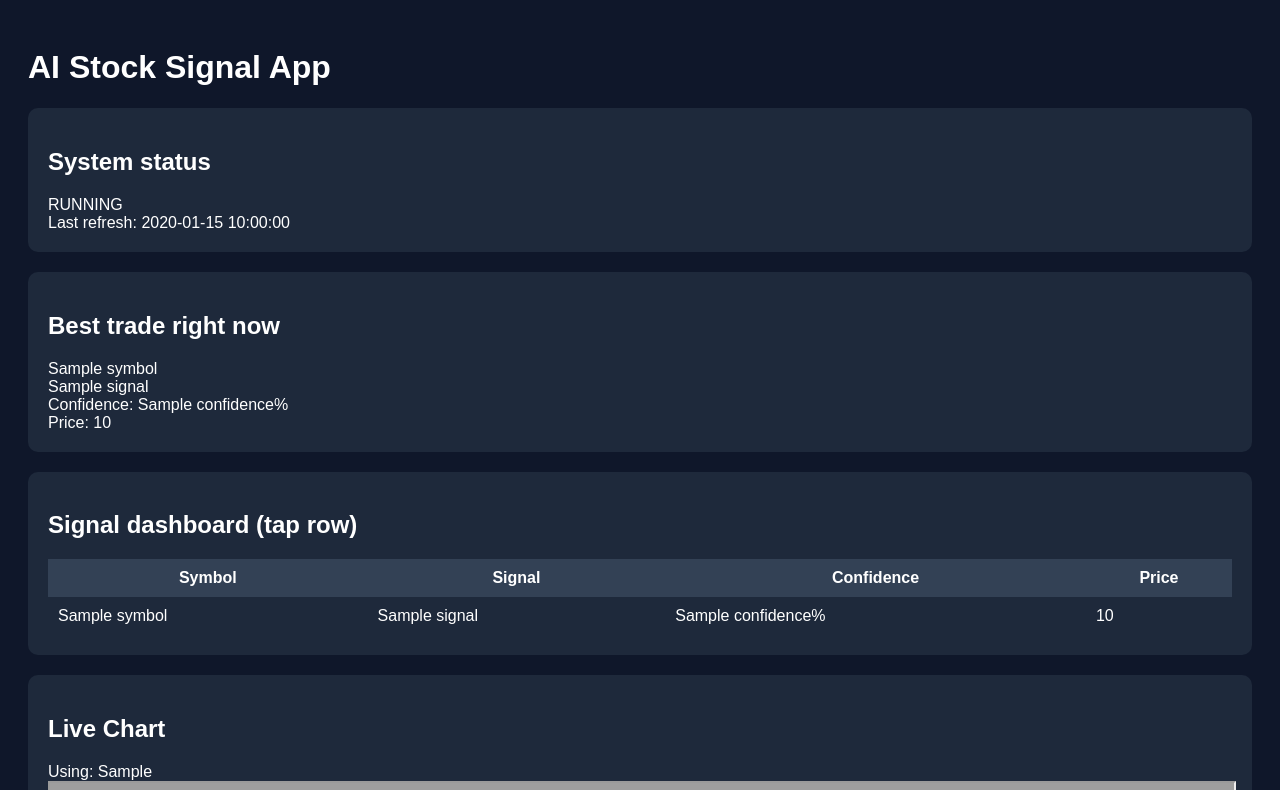
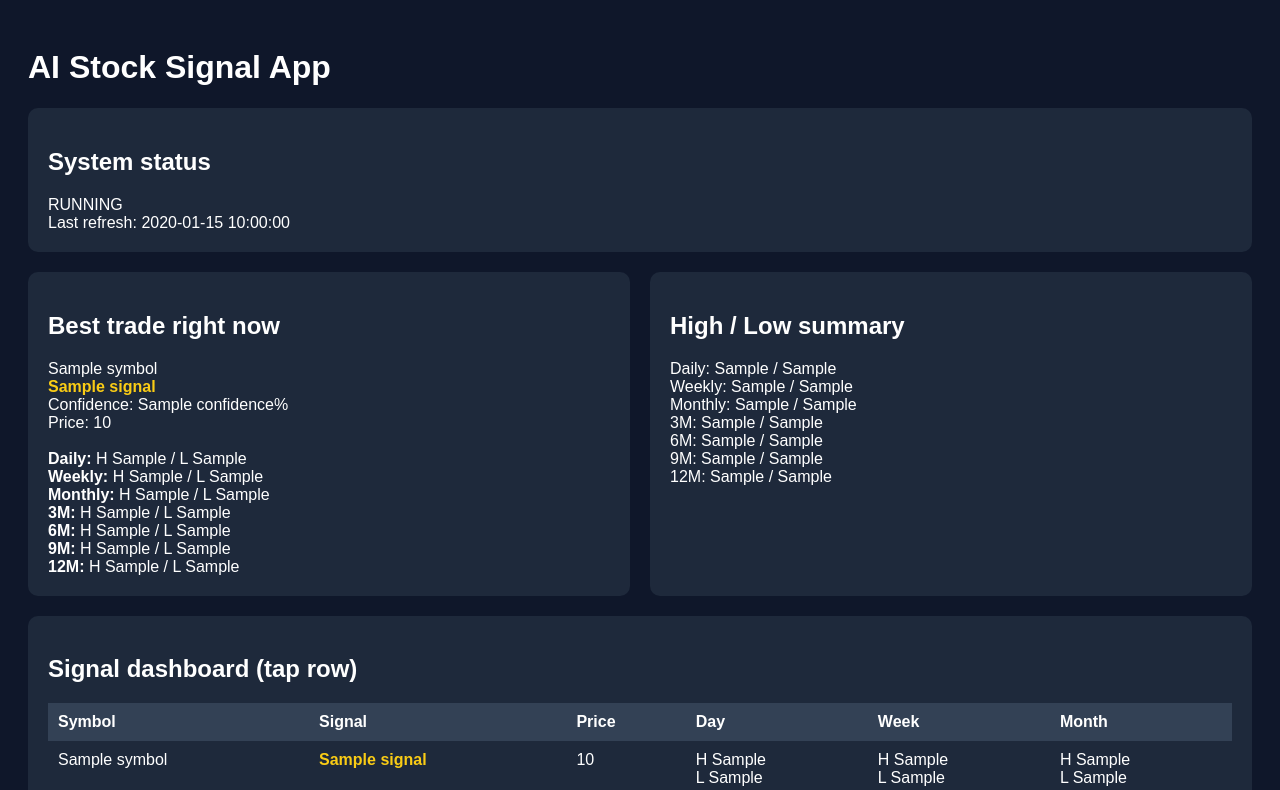
Before and after one commit to CycleX66/ai-stock-app, a Flask app: template templates/index.html in a window 1280 px wide. Shown: the top 790 px of the page. Run offline with Flask 3, Linux system fonts and the light colour scheme; the template is opened without the code that fills it: most values are stand-ins (such as "Sample title", 1, 10 or a date in 2020); grey boxes are pictures that could not be loaded.

Commit message:
replace index with full highs lows display

```diff
--- a/templates/index.html
+++ b/templates/index.html
@@ -2,15 +2,56 @@
 <html>
 <head>
     <title>AI Stock Signal App</title>
+    <meta http-equiv="refresh" content="30">
     <style>
-        body { font-family: Arial; background:#0f172a; color:white; padding:20px; }
-        .box { background:#1e293b; padding:20px; border-radius:10px; margin-bottom:20px; }
-        table { width:100%; border-collapse: collapse; }
-        th, td { padding:10px; }
-        th { background:#334155; }
-        tr:hover { background:#334155; cursor:pointer; }
+        body {
+            font-family: Arial, sans-serif;
+            background: #0f172a;
+            color: white;
+            padding: 20px;
+        }
+        .box {
+            background: #1e293b;
+            padding: 20px;
+            border-radius: 10px;
+            margin-bottom: 20px;
+        }
+        table {
+            width: 100%;
+            border-collapse: collapse;
+        }
+        th, td {
+            padding: 10px;
+            text-align: left;
+            vertical-align: top;
+        }
+        th {
+            background: #334155;
+        }
+        .clickable-row {
+            cursor: pointer;
+        }
+        .clickable-row:hover {
+            background: #334155;
+        }
+        .best-row {
+            background: #1e40af;
+        }
+        .hold {
+            color: #facc15;
+            font-weight: bold;
+        }
+        .grid {
+            display: grid;
+            grid-template-columns: 1fr 1fr;
+            gap: 20px;
+        }
+        @media (max-width: 900px) {
+            .grid { grid-template-columns: 1fr; }
+        }
     </style>
 </head>
+
 <body>
 
 <h1>AI Stock Signal App</h1>
@@ -21,41 +62,94 @@
     Last refresh: {{ now }}
 </div>
 
-<div class="box">
-    <h2>Best trade right now</h2>
-    {{ best.symbol }}<br>
-    {{ best.signal }}<br>
-    Confidence: {{ best.confidence }}%<br>
-    Price: {{ best.price }}<br>
+<div class="grid">
+
+    <div class="box">
+        <h2>Best trade right now</h2>
+
+        {{ best.symbol }}<br>
+        <span class="hold">{{ best.signal }}</span><br>
+        Confidence: {{ best.confidence }}%<br>
+        Price: {{ best.price }}<br><br>
+
+        <b>Daily:</b> H {{ best.daily_high }} / L {{ best.daily_low }}<br>
+        <b>Weekly:</b> H {{ best.weekly_high }} / L {{ best.weekly_low }}<br>
+        <b>Monthly:</b> H {{ best.monthly_high }} / L {{ best.monthly_low }}<br>
+        <b>3M:</b> H {{ best.high_3m }} / L {{ best.low_3m }}<br>
+        <b>6M:</b> H {{ best.high_6m }} / L {{ best.low_6m }}<br>
+        <b>9M:</b> H {{ best.high_9m }} / L {{ best.low_9m }}<br>
+        <b>12M:</b> H {{ best.high_12m }} / L {{ best.low_12m }}
+
+    </div>
+
+    <div class="box">
+        <h2>High / Low summary</h2>
+
+        Daily: {{ best.daily_high }} / {{ best.daily_low }}<br>
+        Weekly: {{ best.weekly_high }} / {{ best.weekly_low }}<br>
+        Monthly: {{ best.monthly_high }} / {{ best.monthly_low }}<br>
+        3M: {{ best.high_3m }} / {{ best.low_3m }}<br>
+        6M: {{ best.high_6m }} / {{ best.low_6m }}<br>
+        9M: {{ best.high_9m }} / {{ best.low_9m }}<br>
+        12M: {{ best.high_12m }} / {{ best.low_12m }}
+
+    </div>
+
 </div>
 
 <div class="box">
     <h2>Signal dashboard (tap row)</h2>
+
     <table>
         <tr>
             <th>Symbol</th>
             <th>Signal</th>
-            <th>Confidence</th>
             <th>Price</th>
+            <th>Day</th>
+            <th>Week</th>
+            <th>Month</th>
         </tr>
+
         {% for s in scored %}
-        <tr onclick="window.location='/?symbol={{ s.symbol }}'">
+        <tr class="clickable-row {% if s.symbol == best.symbol %}best-row{% endif %}"
+            onclick="window.location='/?symbol={{ s.symbol }}'">
+
             <td>{{ s.symbol }}</td>
-            <td>{{ s.signal }}</td>
-            <td>{{ s.confidence }}%</td>
+            <td class="hold">{{ s.signal }}</td>
             <td>{{ s.price }}</td>
+
+            <td>
+                H {{ s.daily_high }}<br>
+                L {{ s.daily_low }}
+            </td>
+
+            <td>
+                H {{ s.weekly_high }}<br>
+                L {{ s.weekly_low }}
+            </td>
+
+            <td>
+                H {{ s.monthly_high }}<br>
+                L {{ s.monthly_low }}
+            </td>
+
         </tr>
         {% endfor %}
+
     </table>
 </div>
 
 <div class="box">
     <h2>Live Chart</h2>
     Using: {{ best.chart_symbol }}
+
     <iframe
-        src="https://www.tradingview.com/widgetembed/?symbol={{ best.chart_symbol }}&interval=D&theme=dark"
-        width="100%" height="400">
+        src="https://s.tradingview.com/widgetembed/?symbol={{ best.chart_symbol }}&interval=D&theme=dark&style=1"
+        width="100%"
+        height="600"
+        frameborder="0">
     </iframe>
+
 </div>
 
 </body>
```
